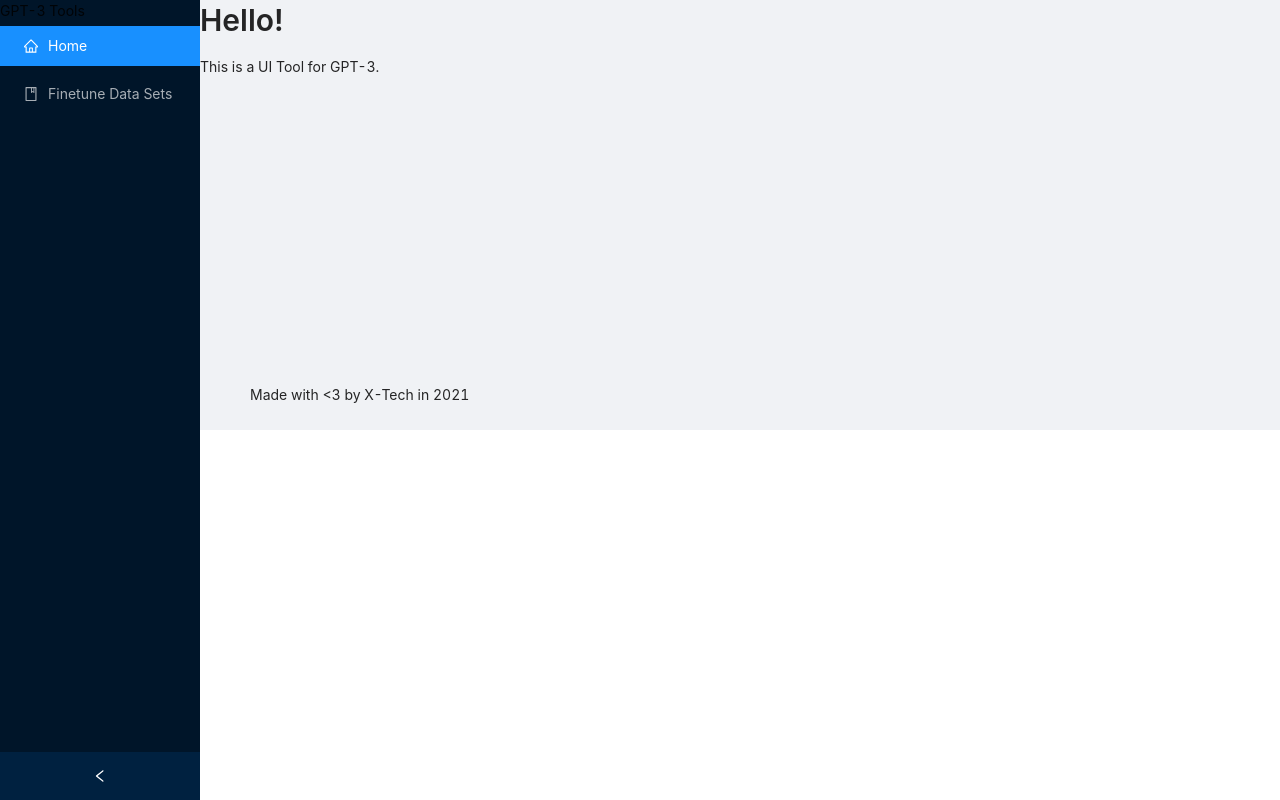
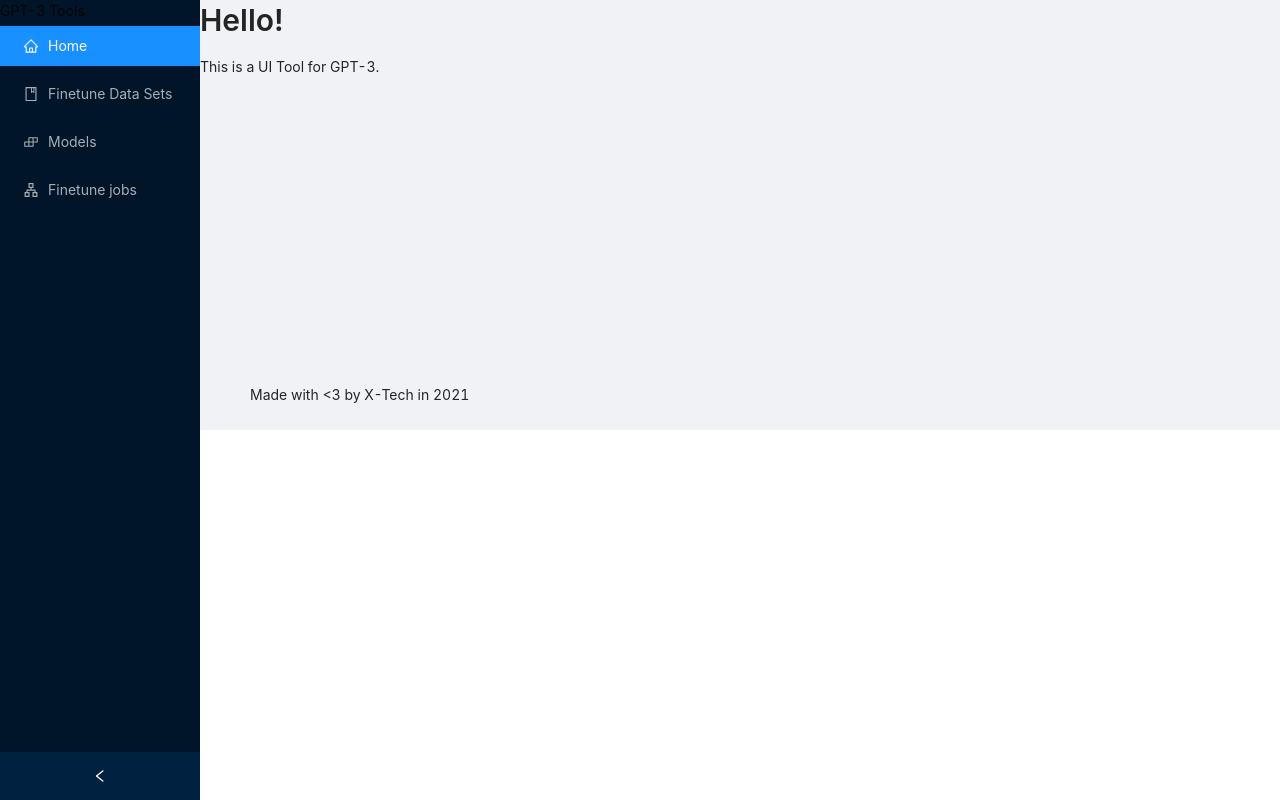
Before and after one commit to botisan-ai/gpt3-tools, a Next.js app: page / in a window 1280 px wide. Built offline with nearby package versions, Linux system fonts and the light colour scheme.

Commit message:
side nav update

```diff
--- a/components/SideNav.tsx
+++ b/components/SideNav.tsx
@@ -1,7 +1,7 @@
 import React, { FC } from 'react';
 import Link from 'next/link';
 import { Layout, Menu } from 'antd';
-import { HomeOutlined, BookOutlined } from '@ant-design/icons';
+import { HomeOutlined, BookOutlined, BuildOutlined, ApartmentOutlined } from '@ant-design/icons';
 
 const { Sider } = Layout;
 
@@ -32,6 +32,12 @@ export const SideNav: FC<SideNavProps> = ({ selected, collapsed, setCollapsed }:
       <Menu.Item key="/finetune-data-sets" icon={<BookOutlined />}>
         <Link href="/finetune-data-sets">Finetune Data Sets</Link>
       </Menu.Item>
+      <Menu.Item key="/models" icon={<BuildOutlined />}>
+        <Link href="/models">Models</Link>
+      </Menu.Item>
+      <Menu.Item key="/finetune-jobs" icon={<ApartmentOutlined />}>
+        <Link href="/finetune-jobs">Finetune jobs</Link>
+      </Menu.Item>
     </Menu>
   </Sider>
 );
```
